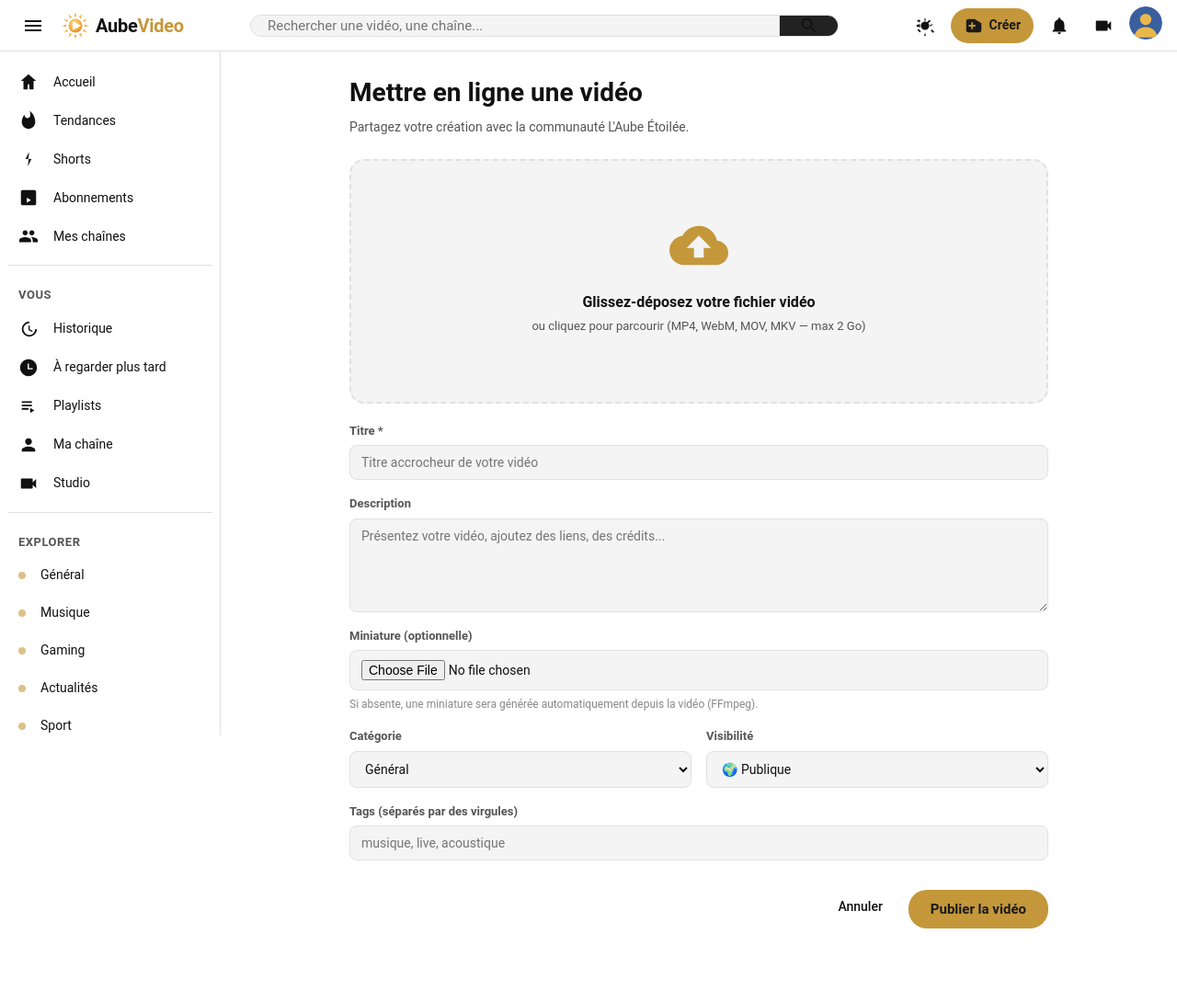
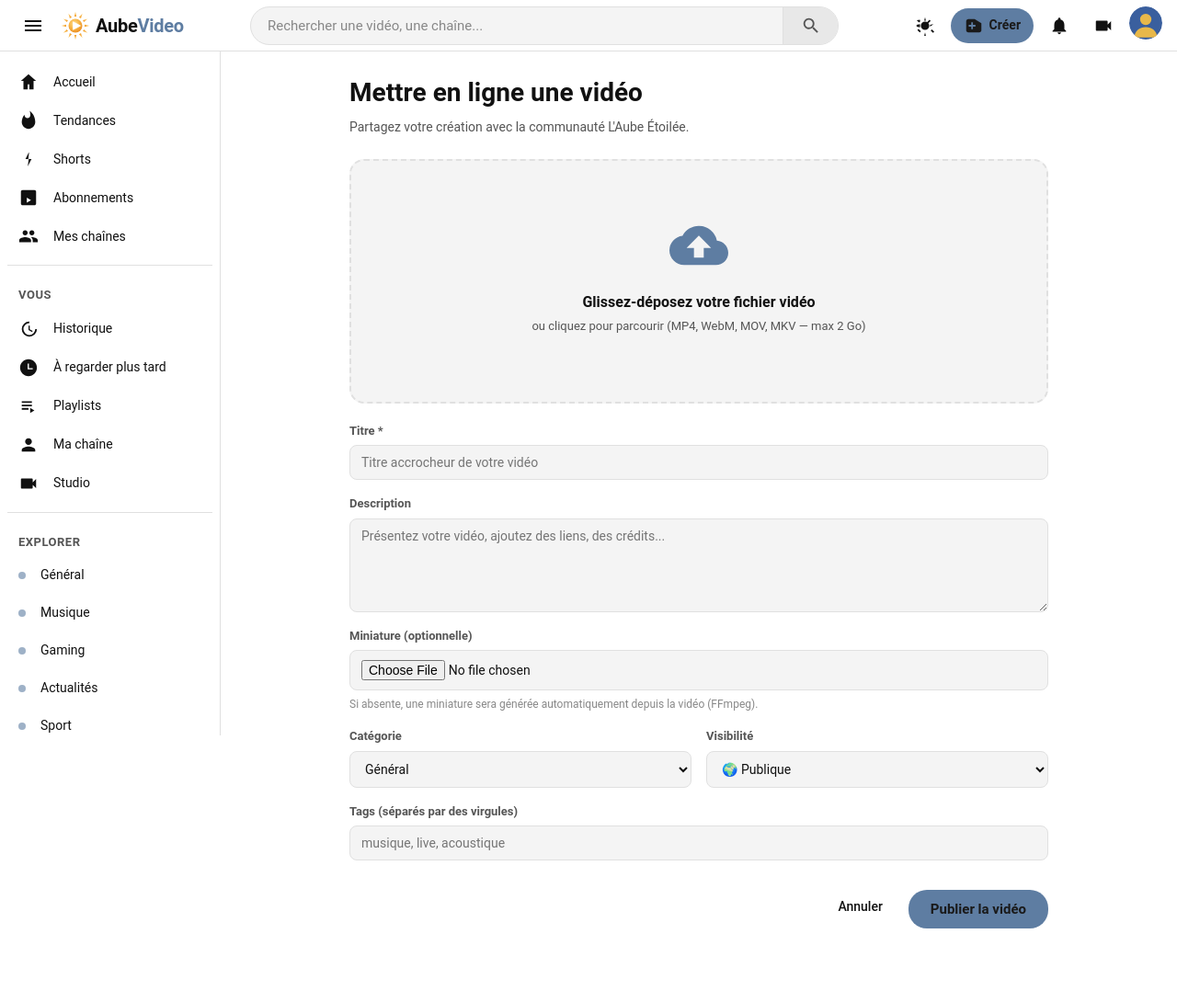
Before and after one commit to Aube2023/AubeVideo, a Flask app: page /upload in a window 1280 px wide. Shown: the whole page at 92% size. Run offline with Flask 3, Linux system fonts and the light colour scheme; the visitor is signed in with stand-in values (Sample User, id 1); data that the repository does not hold is empty; some libraries are stand-ins or nearby versions.

Commit message:
design barre de recherche + accent moins voyant (bleu acier au lieu de l'or)
- Accent global: or aurore (#e8b84a / #c4973a) -> bleu acier doux
  (#6f8fb3 sombre, #5e7da2 clair). Moins voyant, en harmonie avec le bleu nuit.
- Barre de recherche redessinée: rayon 22px, hauteur fixe, halo de focus doux
  (box-shadow accent), placeholder atténué, bouton loupe qui suit le thème
  (avant: fond #222 codé en dur, cassé en thème clair).
- service worker cache v3 -> v4 (propage le nouveau CSS).

Co-Authored-By: Claude Opus 4.8 (1M context) <noreply@anthropic.com>

```diff
--- a/static/css/style.css
+++ b/static/css/style.css
@@ -12,9 +12,9 @@
   --text-dim: #aaa;
   --text-muted: #717171;
   --border: #272727;
-  --accent: #e8b84a;      /* or aurore */
-  --accent-hover: #f3c662;
-  --accent-dark: #c4973a;
+  --accent: #6f8fb3;      /* bleu acier doux (moins voyant que l'or) */
+  --accent-hover: #88a4c4;
+  --accent-dark: #56708f;
   --primary: #3a5f9e;     /* bleu nuit */
   --danger: #e54444;
   --radius: 12px;
@@ -53,19 +53,27 @@ textarea { resize: vertical; }
 .brand-accent { color: var(--accent); }
 
 .search-bar {
-  flex: 1; max-width: 640px; display: flex; align-items: stretch;
-  border: 1px solid var(--border); border-radius: 40px; overflow: hidden;
-  background: var(--bg-elev); transition: border-color .15s;
+  flex: 1; max-width: 640px; height: 42px; display: flex; align-items: stretch;
+  border: 1px solid var(--border); border-radius: 22px; overflow: hidden;
+  background: var(--bg-elev);
+  transition: border-color .15s, box-shadow .18s, background .15s;
 }
-.search-bar:focus-within { border-color: var(--accent); }
+.search-bar:focus-within {
+  border-color: var(--accent);
+  background: var(--bg);
+  box-shadow: 0 0 0 3px color-mix(in srgb, var(--accent) 24%, transparent);
+}
 .search-bar input {
   flex: 1; background: transparent; border: 0; padding: 0 18px; color: var(--text); font-size: 15px;
 }
+.search-bar input::placeholder { color: var(--text-muted); }
 .search-bar button {
-  width: 64px; background: #222; display: grid; place-items: center; border-left: 1px solid var(--border);
-  color: var(--text); transition: background .15s;
+  width: 60px; background: var(--bg-hover); display: grid; place-items: center;
+  border-left: 1px solid var(--border);
+  color: var(--text-dim); transition: background .15s, color .15s;
 }
-.search-bar button:hover { background: var(--bg-hover); }
+.search-bar:focus-within button { color: var(--text); }
+.search-bar button:hover { background: var(--border); color: var(--text); }
 
 .topbar-right { display: flex; align-items: center; gap: 8px; margin-left: auto; }
 .btn-upload, .btn-login {
--- a/static/css/v3.css
+++ b/static/css/v3.css
@@ -20,9 +20,9 @@ html[data-theme="light"] {
   --text-dim: #555555;
   --text-muted: #888888;
   --border: #e0e0e0;
-  --accent: #c4973a;
-  --accent-hover: #b6862a;
-  --accent-dark: #8a6519;
+  --accent: #5e7da2;
+  --accent-hover: #4e6b8e;
+  --accent-dark: #3c5572;
   --primary: #3a5f9e;
   --danger: #d63131;
 }
@@ -42,8 +42,8 @@ html[data-theme="auto"] {
     --text-dim: #555555;
     --text-muted: #888888;
     --border: #e0e0e0;
-    --accent: #c4973a;
-    --accent-hover: #b6862a;
+    --accent: #5e7da2;
+    --accent-hover: #4e6b8e;
     --primary: #3a5f9e;
     --danger: #d63131;
   }
--- a/static/service-worker.js
+++ b/static/service-worker.js
@@ -1,5 +1,5 @@
 /* AubeVideo - Service Worker (cache assets, JAMAIS le HTML connecté) */
-const CACHE = 'aubevideo-v3';
+const CACHE = 'aubevideo-v4';
 const CORE = [
   '/static/css/style.css', '/static/css/v3.css',
   '/static/js/app.js', '/static/js/v3.js',
```
